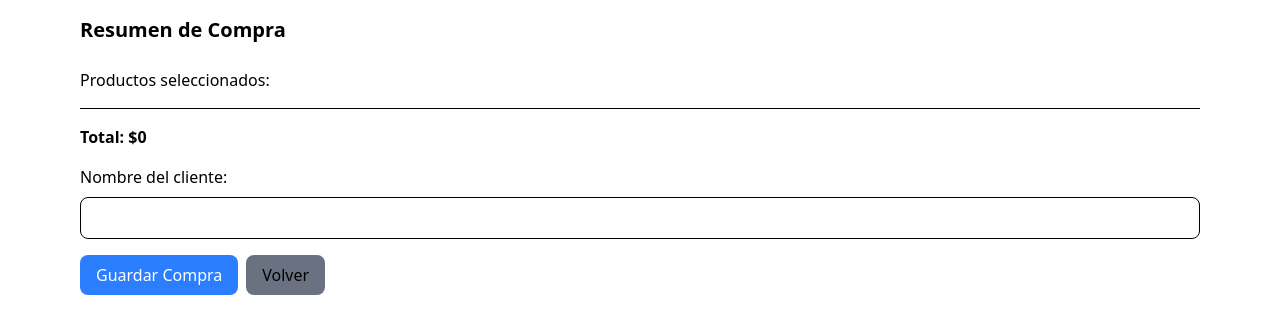
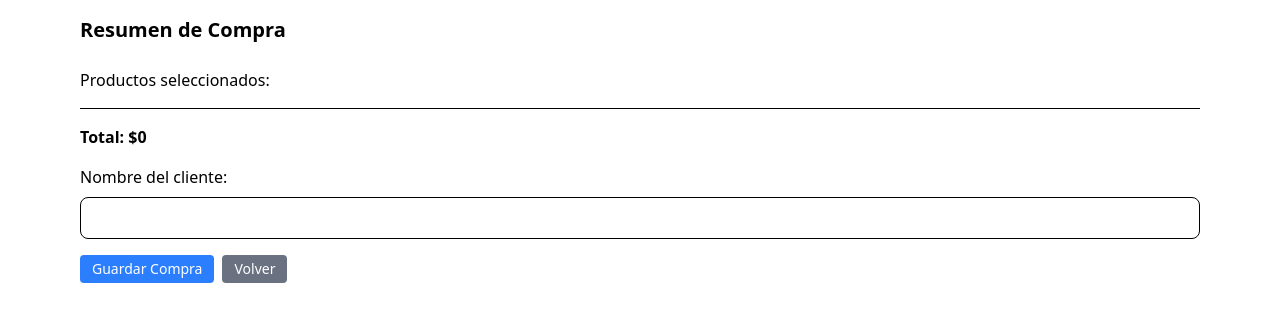
Before and after one commit to Shepard95/Chimichanga-Tech, a React (Vite) app: page /checkout in a window 1280 px wide. Shown: the top 334 px of the page. Built offline with nearby package versions, Linux system fonts and the light colour scheme.

Commit message:
cambio a diseño de botones mediante componente button

```diff
--- a/src/components/Summary.jsx
+++ b/src/components/Summary.jsx
@@ -7,7 +7,7 @@ const Summary = ({ items, total }) => {
   const navigate = useNavigate();
 
   const handleSubmit = () => {
-    console.log({ clientName, total }); // Para el Checkpoint 3
+    console.log({ clientName, total });
   };
 
   return (
@@ -30,19 +30,19 @@ const Summary = ({ items, total }) => {
           type="text"
           value={clientName}
           onChange={(e) => setClientName(e.target.value)}
-          className="border p-2 rounded-lg w-full"  // rounded-lg para coincidir
+          className="border p-2 rounded-lg w-full"
         />
       </div>
       <div className="flex gap-2 mt-4">
         <Button
           onClick={handleSubmit}
-          className="px-4 py-2 bg-blue-500 text-white rounded-lg hover:bg-blue-600"  // Estilo idéntico a Home.jsx
+          className="bg-blue-500 text-white px-3 py-1 rounded text-sm hover:bg-blue-600"
         >
           Guardar Compra
         </Button>
         <Button
           onClick={() => navigate(-1)}
-          className="px-4 py-2 rounded-lg bg-gray-500 hover:bg-gray-600"  // Mismo estilo pero en gris
+          className="bg-gray-500 text-white px-3 py-1 rounded text-sm hover:bg-gray-600"
         >
           Volver
         </Button>
```
